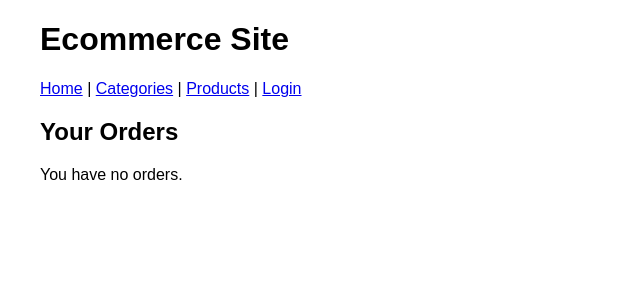
After one commit to nhangdinhh/ecommerce-backend, a Django app: template templates/order_list.html in a window 1280 px wide. The commit adds this page. Shown: the top 300 px of the page, without its empty margins (0-640 px from the left). Run offline with Django 3.2, Linux system fonts and the light colour scheme; the template is opened without the code that fills it, so the values that code supplies are empty.

Commit message:
Add cart and order functionality

```diff
--- a/products/urls.py
+++ b/products/urls.py
@@ -14,8 +14,9 @@ urlpatterns = [
     path('product/<slug:slug>/images/<int:id>/', views.ProductImageDetailAPIView.as_view(), name='product-image-detail'),
     path('product/<slug:slug>/comments/', views.ProductCommentAPIView.as_view(), name='product-comment-list'),
     path('product/<slug:product_id_slug>/comments/<str:id_slug>/', views.ProductCommentDetailAPIView.as_view(), name='product-comment-detail'),
-    path('cart/', views.CartAPIView.as_view(), name='cart'),
-    path('order/', views.OrderAPIView.as_view(), name='order'),
+    path('cart/', views.cart_view, name='cart_view'),
+    path('order/create/', views.create_order, name='create_order'),
+    path('orders/', views.order_list, name='order_list'),
     path('', views.home, name='home'),
     path('categories/', views.category_list, name='category_list'),
     path('products/', views.product_list, name='product_list'),
--- /dev/null
+++ b/static/css/styles.css
@@ -0,0 +1,26 @@
+/* static/css/styles.css */
+body {
+    font-family: Arial, sans-serif;
+    margin: 20px;
+}
+.container {
+    max-width: 1200px;
+    margin: 0 auto;
+}
+.error {
+    color: red;
+}
+.form-group {
+    margin-bottom: 15px;
+}
+label {
+    display: block;
+    margin-bottom: 5px;
+}
+input, select {
+    padding: 5px;
+    width: 200px;
+}
+button {
+    padding: 5px 10px;
+}
--- a/templates/base.html
+++ b/templates/base.html
@@ -5,16 +5,8 @@
     <meta charset="UTF-8">
     <meta name="viewport" content="width=device-width, initial-scale=1.0">
     <title>Ecommerce - {% block title %}{% endblock %}</title>
-    <!-- Thêm CSS nếu cần -->
-    <style>
-        body { font-family: Arial, sans-serif; margin: 20px; }
-        .container { max-width: 1200px; margin: 0 auto; }
-        .error { color: red; }
-        .form-group { margin-bottom: 15px; }
-        label { display: block; margin-bottom: 5px; }
-        input, select { padding: 5px; width: 200px; }
-        button { padding: 5px 10px; }
-    </style>
+    {% load static %}
+    <link rel="stylesheet" href="{% static 'css/styles.css' %}">
 </head>
 <body>
     <div class="container">
--- /dev/null
+++ b/templates/order_list.html
@@ -0,0 +1,21 @@
+<!-- templates/order_list.html -->
+{% extends 'base.html' %}
+{% block title %}Orders{% endblock %}
+{% block content %}
+<h2>Your Orders</h2>
+{% if orders %}
+    <ul>
+        {% for order in orders %}
+            <li>Order #{{ order.id }} - Status: {{ order.status }}
+                <ul>
+                    {% for item in order.items.all %}
+                        <li>{{ item.product.name }} - Quantity: {{ item.quantity }} - Price: ${{ item.price }}</li>
+                    {% endfor %}
+                </ul>
+            </li>
+        {% endfor %}
+    </ul>
+{% else %}
+    <p>You have no orders.</p>
+{% endif %}
+{% endblock %}
```
Also changed, not shown: products/models.py (+7 -13 lines), products/views.py (+16 -1 lines), templates/cart.html (added, +16 -0 lines), templates/product_list.html (+9 -1 lines), products/migrations/0005_alter_productimage_image.py (added), 1 other file.
